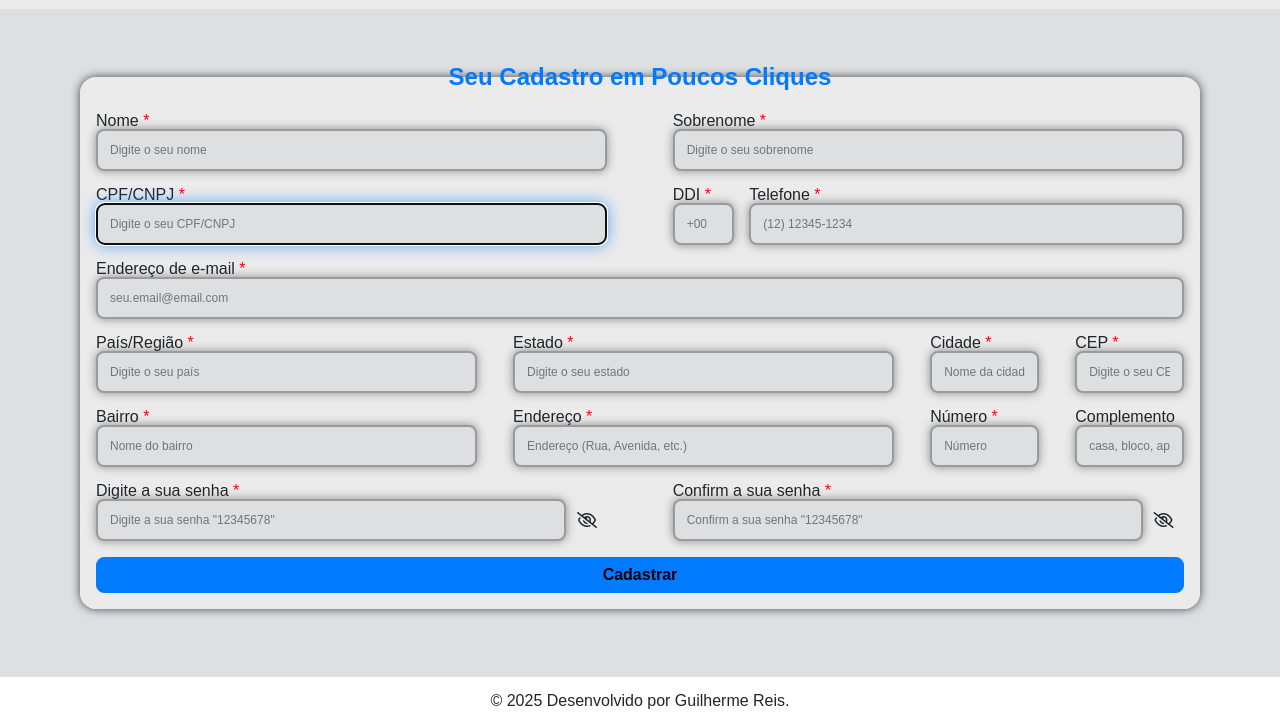
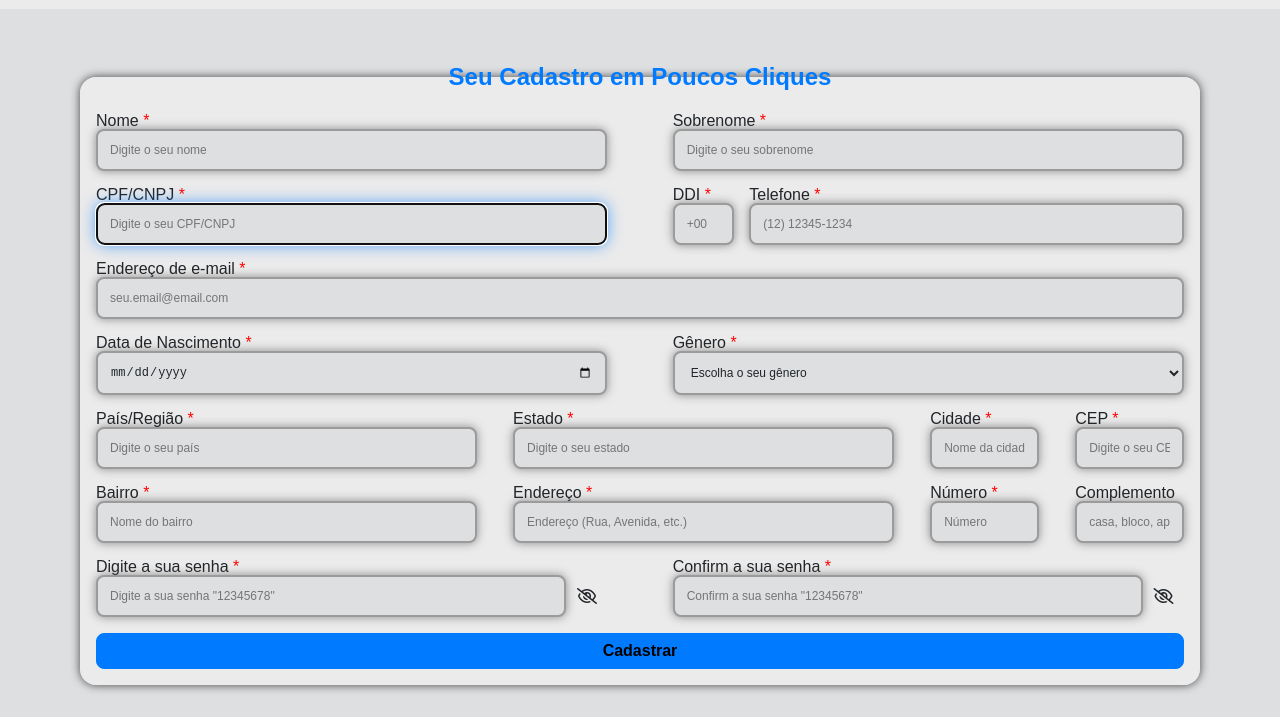
Before and after one commit to Guilherme-210/MockFormAPI, a plain HTML site: page index.html in a window 1280 px wide. Shown: the part 83-800 px from the top of the page. Drawn offline with nearby package versions, Linux system fonts and the light colour scheme.

Commit message:
Feat(HTML): Inserts mandatory Date of Birth and Gender fields into the form

```diff
--- a/index.html
+++ b/index.html
@@ -162,6 +162,38 @@
                 placeholder="seu.email@email.com"
                 autocomplete="email"
               />
+            </div>
+          </div>
+
+          <!-- Data de nascimento e gênero -->
+          <div class="div_content">
+            <div class="content_input-span">
+              <span class="span_label">
+                <label class="labelInput_input" for="birthDate"
+                  >Data de Nascimento
+                  <span class="required" aria-hidden="true">*</span></label
+                >
+              </span>
+              <input
+                required
+                type="date"
+                class="labelInput_input"
+                id="birthDate"
+              />
+            </div>
+            <div class="content_input-span">
+              <span class="span_label">
+                <label class="labelInput_input" for="gender"
+                  >Gênero
+                  <span class="required" aria-hidden="true">*</span></label
+                >
+              </span>
+              <select required class="labelInput_input" id="gender">
+                <option value="" disabled selected>Escolha o seu gênero</option>
+                <option value="masculino">Masculino</option>
+                <option value="feminino">Feminino</option>
+                <option value="outro">Outro</option>
+              </select>
             </div>
           </div>
 
```
